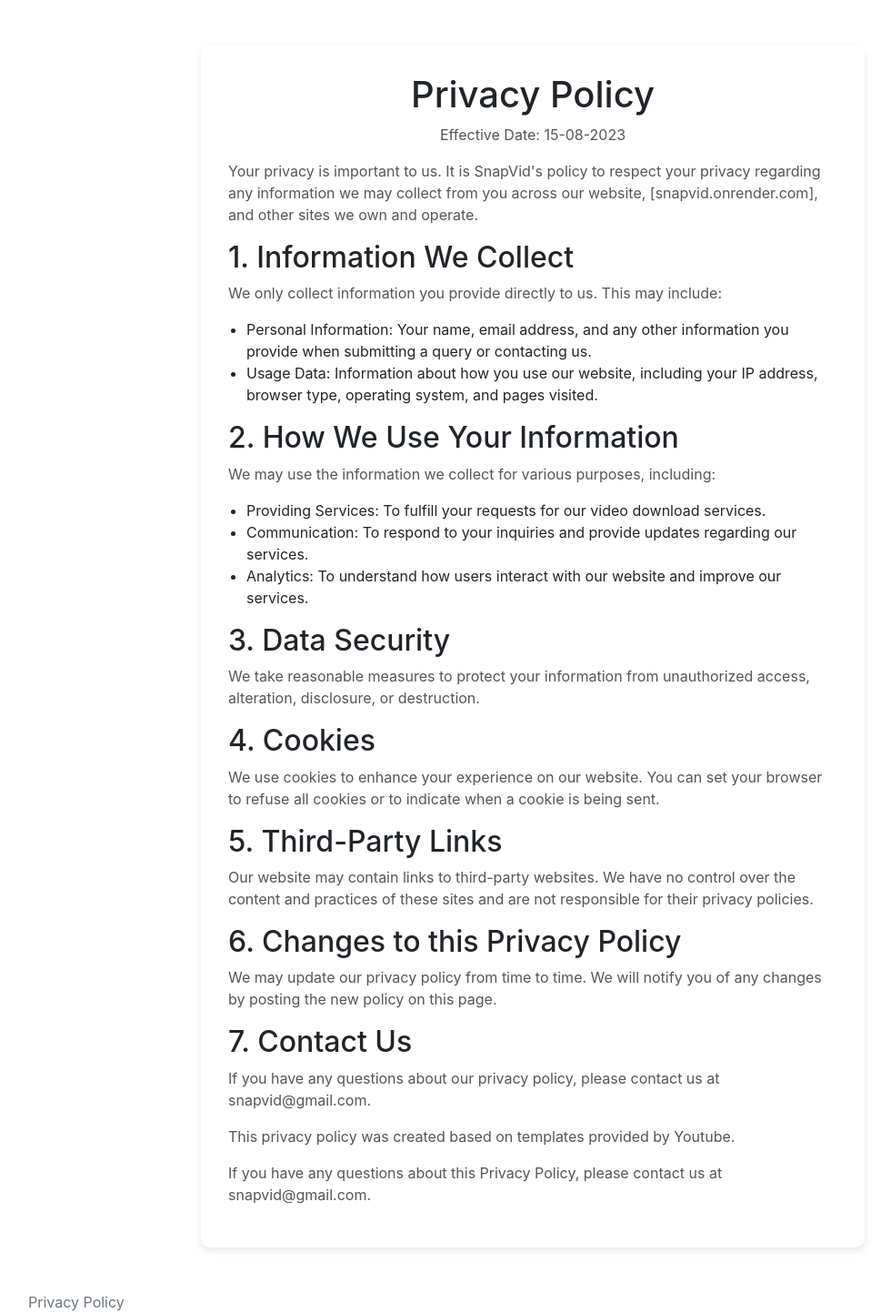
After one commit to iamrudra-narayan/snapvid, a Flask app: page /PrivacyPolicy in a window 1280 px wide. The commit adds this page. Shown: the whole page at 91% size, without its empty margins (54-1034 px from the left). Run offline with Flask 3, Linux system fonts and the light colour scheme; some libraries are stand-ins or nearby versions.

Commit message:
add new design and feature

```diff
--- a/app.py
+++ b/app.py
@@ -12,32 +12,31 @@
 def index():
     return render_template('index.html')
 
-@app.route('/download', methods=['POST'])
+@app.route('/download', methods=['GET', 'POST'])
 def download():
-    try:
-        video_url = request.form.get('video_url')
-        new_directory = 'downloads'
-        os.makedirs(new_directory, exist_ok=True)
+    if request.method == 'POST':
+            video_url = request.form.get('video_url')
+            new_directory = 'downloads'
+            os.makedirs(new_directory, exist_ok=True)
 
-        yt = YouTube(video_url)
-        video_stream = yt.streams.get_highest_resolution()
+            yt = YouTube(video_url)
+            video_stream = yt.streams.get_highest_resolution()
 
-        # Clean up the video title using regex
-        cleaned_title = re.sub(r'[^\w\s-]', '', yt.title)
-        cleaned_title = re.sub(r'\s+', '-', cleaned_title)
+            # Clean up the video title using regex
+            cleaned_title = re.sub(r'[^\w\s-]', '', yt.title)
+            cleaned_title = re.sub(r'\s+', '-', cleaned_title)
 
-        filename = cleaned_title + '.mp4'
-        video_stream.download(output_path=new_directory, filename=filename)
+            filename = cleaned_title + '.mp4'
+            video_stream.download(output_path=new_directory, filename=filename)
 
-        # Send the file as an attachment
-        response = send_file(os.path.join(new_directory, filename), as_attachment=True)
+            # Send the file as an attachment
+            response = send_file(os.path.join(new_directory, filename), as_attachment=True)
 
-        # Schedule the deletion of the downloaded video after 10 minutes
-        schedule.every(10).minutes.do(delete_video, filename)
+            # Schedule the deletion of the downloaded video after 10 minutes
+            schedule.every(10).minutes.do(delete_video, filename)
 
-        return response
-    except Exception as e:
-        return str(e)
+            return response
+    return render_template('videoDownloader.html')
 
 def delete_video(filename):
     downloads_dir = 'downloads'
@@ -54,6 +53,10 @@
         schedule.run_pending()
         time.sleep(1)
 
+@app.route('/PrivacyPolicy')
+def privacy():
+    return render_template('privacy.html')
+
 if __name__ == '__main__':
     app.run(debug=True)
     schedule_thread = threading.Thread(target=schedule_cleanup)
--- /dev/null
+++ b/templates/layout.html
@@ -0,0 +1,25 @@
+<!DOCTYPE html>
+<html lang="en">
+<head>
+    <meta charset="UTF-8">
+    <meta name="viewport" content="width=device-width, initial-scale=1.0">
+    {% block head %}
+    <title>{% block title %}{% endblock %}</title>
+    {% endblock %}
+    <!-- Bootstrap CSS -->
+    <link rel="stylesheet" href="https://cdn.jsdelivr.net/npm/bootstrap@4.0.0/dist/css/bootstrap.min.css" integrity="sha384-Gn5384xqQ1aoWXA+058RXPxPg6fy4IWvTNh0E263XmFcJlSAwiGgFAW/dAiS6JXm" crossorigin="anonymous">
+</head>
+<body>
+    <div class="container">
+        {% block content %}{% endblock %}
+        <div class="mt-5">
+            <a href="/PrivacyPolicy" class="text-muted">Privacy Policy</a>
+        </div>
+    </div>
+
+    <!-- Bootstrap JS (Optional) -->
+    <script src="https://code.jquery.com/jquery-3.2.1.slim.min.js" integrity="sha384-KJ3o2DKtIkvYIK3UENzmM7KCkRr/rE9/Qpg6aAZGJwFDMVNA/GpGFF93hXpG5KkN" crossorigin="anonymous"></script>
+    <script src="https://cdn.jsdelivr.net/npm/popper.js@1.12.9/dist/umd/popper.min.js" integrity="sha384-ApNbgh9B+Y1QKtv3Rn7W3mgPxhU9K/ScQsAP7hUibX39j7fakFPskvXusvfa0b4Q" crossorigin="anonymous"></script>
+    <script src="https://cdn.jsdelivr.net/npm/bootstrap@4.0.0/dist/js/bootstrap.min.js" integrity="sha384-JZR6Spejh4U02d8jOt6vLEHfe/JQGiRRSQQxSfFWpi1MquVdAyjUar5+76PVCmYl" crossorigin="anonymous"></script>
+</body>
+</html>
--- /dev/null
+++ b/templates/privacy.html
@@ -0,0 +1,95 @@
+{% extends "layout.html" %}
+{% block title %}Privacy Policy{% endblock %}
+{% block head %}
+<style>
+    body {
+        font-family: Arial, sans-serif;
+        background-color: #f8f9fa;
+    }
+
+    .container {
+        margin-top: 50px;
+    }
+
+    .privacy-section {
+        background-color: #ffffff;
+        border-radius: 10px;
+        padding: 30px;
+        box-shadow: 0 4px 8px rgba(0, 0, 0, 0.1);
+    }
+
+    h1 {
+        color: #01023b;
+        font-weight: 800;
+    }
+
+    h2 {
+        margin-top: 20px;
+        font-size: 27px;
+        font-weight: 500;
+        color: black;
+    }
+
+    ul {
+        padding-left: 20px;
+    }
+
+    p {
+        color: #555;
+    }
+</style>
+{% endblock %}
+{% block content %}
+<div class="row justify-content-center">
+    <div class="col-md-8">
+        <div class="privacy-section">
+            <h1 class="text-center">Privacy Policy</h1>
+            <p class="text-center fw-bold">Effective Date: 15-08-2023</p>
+
+            <p>Your privacy is important to us. It is SnapVid's policy to respect your privacy regarding any information
+                we may collect from you across our website, [snapvid.onrender.com], and other sites we own and operate.
+            </p>
+
+            <h2>1. Information We Collect</h2>
+            <p>We only collect information you provide directly to us. This may include:</p>
+            <ul>
+                <li>Personal Information: Your name, email address, and any other information you provide when
+                    submitting a query or contacting us.</li>
+                <li>Usage Data: Information about how you use our website, including your IP address, browser type,
+                    operating system, and pages visited.</li>
+            </ul>
+
+            <h2>2. How We Use Your Information</h2>
+            <p>We may use the information we collect for various purposes, including:</p>
+            <ul>
+                <li>Providing Services: To fulfill your requests for our video download services.</li>
+                <li>Communication: To respond to your inquiries and provide updates regarding our services.</li>
+                <li>Analytics: To understand how users interact with our website and improve our services.</li>
+            </ul>
+
+            <h2>3. Data Security</h2>
+            <p>We take reasonable measures to protect your information from unauthorized access, alteration, disclosure,
+                or destruction.</p>
+
+            <h2>4. Cookies</h2>
+            <p>We use cookies to enhance your experience on our website. You can set your browser to refuse all cookies
+                or to indicate when a cookie is being sent.</p>
+
+            <h2>5. Third-Party Links</h2>
+            <p>Our website may contain links to third-party websites. We have no control over the content and practices
+                of these sites and are not responsible for their privacy policies.</p>
+
+            <h2>6. Changes to this Privacy Policy</h2>
+            <p>We may update our privacy policy from time to time. We will notify you of any changes by posting the new
+                policy on this page.</p>
+
+            <h2>7. Contact Us</h2>
+            <p>If you have any questions about our privacy policy, please contact us at snapvid@gmail.com.</p>
+
+            <p>This privacy policy was created based on templates provided by Youtube.</p>
+
+            <p>If you have any questions about this Privacy Policy, please contact us at snapvid@gmail.com.</p>
+        </div>
+    </div>
+</div>
+{% endblock %}
```
Also changed, not shown: templates/index.html (+44 -31 lines), templates/videoDownloader.html (added, +33 -0 lines), static/img/mylogo.png (added), 1 other file.
